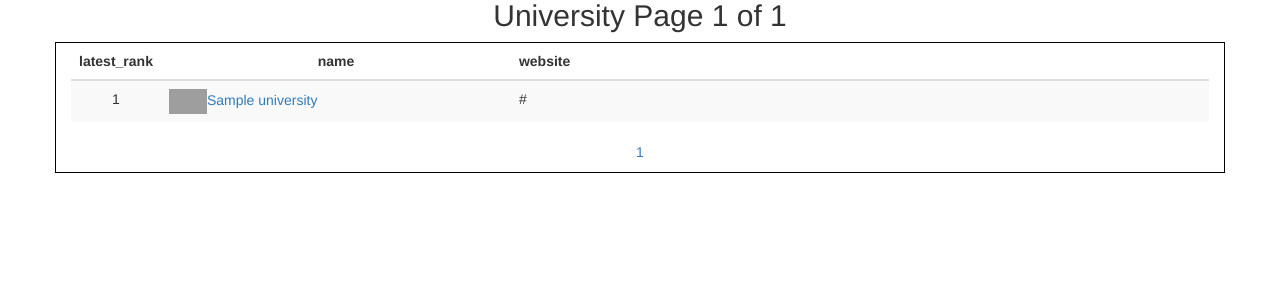
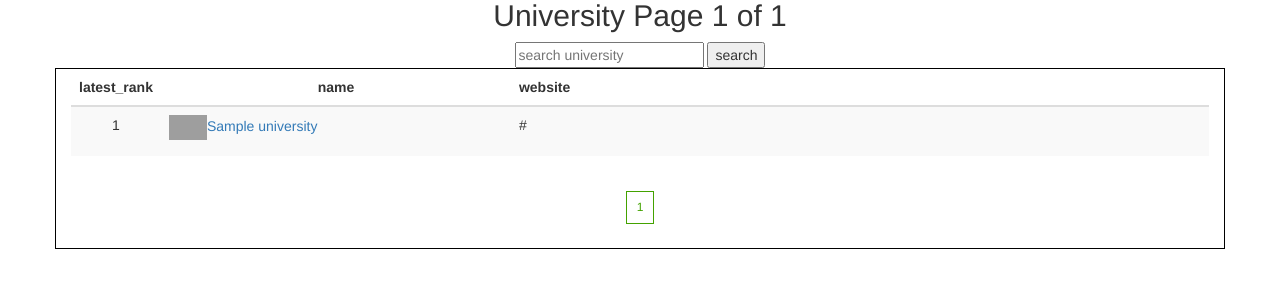
Before and after one commit to tallsong/studyabroadapplication, a Django app: page / in a window 1280 px wide. Shown: the part 71-371 px from the top of the page. Run offline with Django 3.2, Linux system fonts and the light colour scheme; tables that the repository leaves empty hold one stand-in row (Sample ...); some libraries are stand-ins or nearby versions; grey boxes are pictures that could not be loaded.

Commit message:
add method of search

```diff
--- a/studyabroadapplication/urls.py
+++ b/studyabroadapplication/urls.py
@@ -20,6 +20,7 @@ from django.views.generic.base import RedirectView
 
 urlpatterns = [
     path('admin/', admin.site.urls),
+    path('search', include('haystack.urls')), # 全文检索框架
     path(r'user/', include('user.urls',namespace='user')),
     path('', include('universitylist.urls',namespace='universitylist')),
     path('favicon.ico',RedirectView.as_view(url='/static/img/favicon.ico')),
--- a/templates/base.html
+++ b/templates/base.html
@@ -25,6 +25,29 @@
             background: #417690;
             color: #ffc;
             overflow: hidden;
+        }
+
+        .pagenation {
+            height: 32px;
+            text-align: center;
+            font-size: 0;
+            margin: 30px auto;
+        }
+
+            .pagenation a {
+                display: inline-block;
+                border: 1px solid #d2d2d2;
+                background-color: #f8f6f7;
+                font-size: 12px;
+                padding: 7px 10px;
+                color: #666;
+                margin: 5px
+            }
+
+            .pagenation .active {
+                background-color: #fff;
+                color: #43a200;
+                border:1px solid #43a200;
             }
     </style>
 </head>
--- a/templates/index.html
+++ b/templates/index.html
@@ -9,6 +9,12 @@
             University
             Page {{ universities.number }} of {{ universities.paginator.num_pages }}
         </h2>
+        <div class="row" style="text-align:center">
+            <form method="get" action="/search">
+                <input type="text"  name="q" placeholder="search university">
+                <input type="submit" name="" value="search">
+            </form>
+        </div>
         <div class="col-md-12" style="border:1px solid black">
             <table class="table table-striped" style="">
                 <thead>
@@ -22,33 +28,34 @@
                     {% for university in universities.object_list %}
                     <tr>
                         <td style="width:5px;text-align:center ">{{university.latest_rank}}</td>
-                        <td style="width:350px;"><img style="width:38px;height:25px" src='static/img/flag/{{university.country }}.jpg' /><a href="">{{university.name}} </a></td>
+                        <td style="width:350px;height:50px"><img style="width:38px;height:25px" src='static/img/flag/{{university.country }}.jpg' /><a href="">{{university.name}} </a></td>
                         <td>{{university.website}}</td>
                     </tr>
                     {% endfor %}
                 </tbody>
             </table>
+            <div class="pagenation">
                 <p id="page" align="center">
                     {% if universities.has_previous %}
-                <a href="?page={{ universities.previous_page_number }}" type="button" class="btn btn-primary btn-lg " id="previous">previous page</a>
+                    <a href="?page={{ universities.previous_page_number }}" id="previous">previous page</a>
                     {% endif %}
                     {# universities.paginator.page_range 这个函数返回包含一个所有页码数的 range 对象 #}
                     {# 即 range(1, topics.paginator.num_pages + 1) #}
                     {% for page_number in pages %}
-                    {% ifequal page_number  university.id %}
-                    {{ page_number }}
+                    {% ifequal page_number  universities.number %}
+                    <a href="?page={{ page_number }}" class="active">{{ page_number }}</a>
                     {% else %}
                     <a href="?page={{ page_number }}">{{ page_number }}</a>
                     {% endifequal %}
                     {% endfor %}
                     {% if universities.has_next %}
-                <a href="?page={{ universities.next_page_number }}" type="button" class="btn btn-primary btn-lg " id="next">next page</a>
+                    <a href="?page={{ universities.next_page_number }}" id="next">next page</a>
                     {% endif %}
                 </p>
             </div>
         </div>
 </div>
-<script>
+<!--<script>
     var re = /(\d+)$/;
     var cnum = 1;
     if (re.exec(window.location.href) !== null) {
@@ -79,7 +86,7 @@
             window.location.href = '?page=' + String(cnum - 1);
         }
     })
-</script>
+</script>-->
 {% endblock body %}
 {# 网页底部html元素块 #}
 {% block bottom %}
--- /dev/null
+++ b/templates/search/indexes/universitylist/university_text.txt
@@ -0,0 +1,4 @@
+# 指定根据表中的哪些字段建立索引数据
+{{ object.name }} # 根据名称建立索引
+{{ object.summary }} # 根据简介建立索引
+{{ object.adderss }} # 根据简介建立索引
--- a/universitylist/views.py
+++ b/universitylist/views.py
@@ -33,7 +33,7 @@ def index(request):
         context={'countries_cache':countries,}
         cache.set('index_page_data',context[countries_cache], 3600)
     """
-    limit = 15
+    limit = 12
     #universities = University.objects.order_by('id')
     universities = University.objects.all().order_by('latest_rank','id')
     paginator = Paginator(universities, limit)
```
Also changed, not shown: other parts of templates/base.html (+1 -1 lines), studyabroadapplication/settings.py (+16 -0 lines), templates/search/search.html (added, +63 -0 lines), universitylist/search_indexes.py (added, +19 -0 lines), 4 other files. Lines whose indentation alone changed are shown as unchanged.
